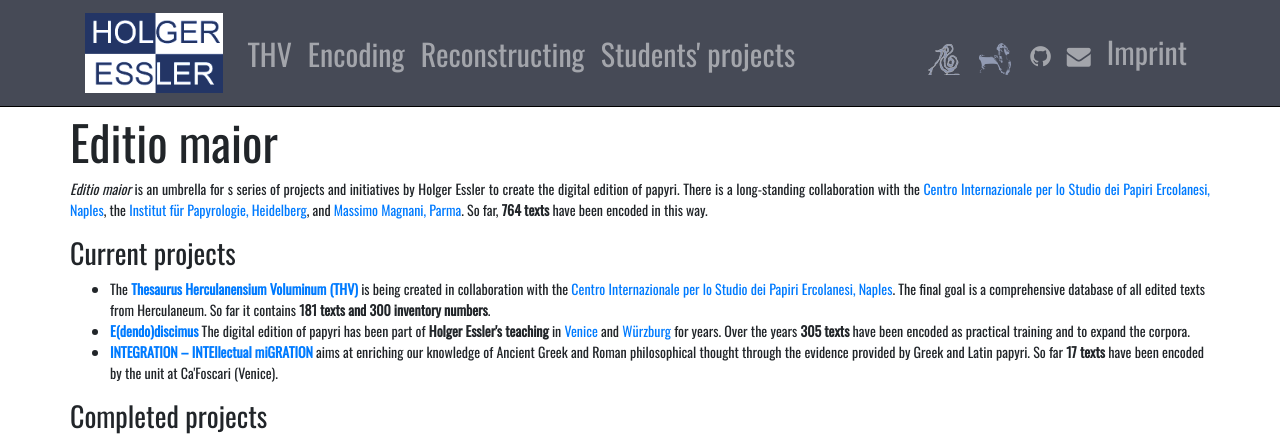
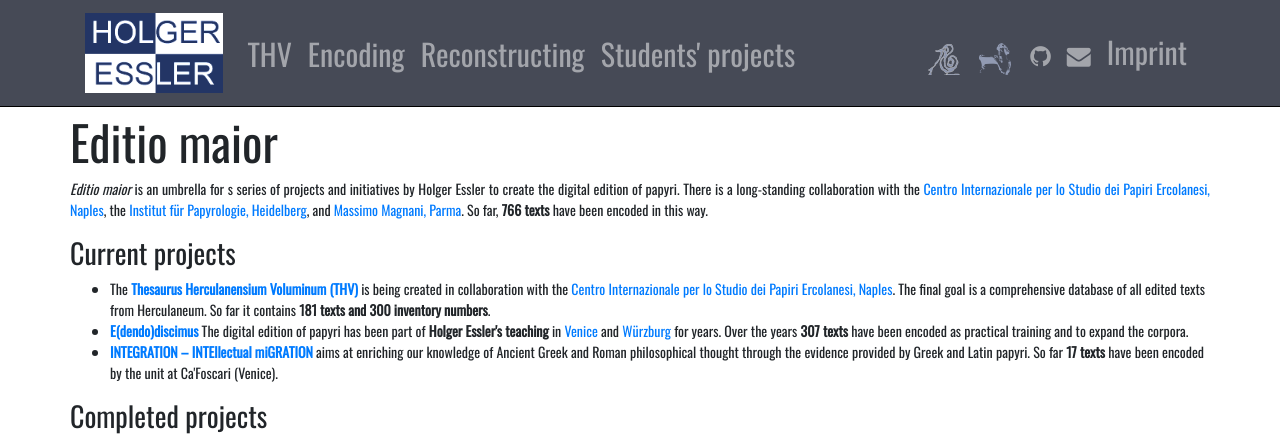
Before and after one commit to HolgerEssler/HolgerEssler.github.io, a Jekyll site: the page built from editio.html, in a window 1280 px wide and 934 px high. Shown: the top 436 px of the window. Built offline with Jekyll 4.4.1, drawn with Linux system fonts in a browser that asks for light colours; nearby versions of some CDN libraries.

```diff
--- a/ediscimus.html
+++ b/ediscimus.html
@@ -20,7 +20,7 @@
               <p>Teaching with digital editions</p></div>
             </div>
             <div class="row">
-              <p><em>Edendo discimus</em>  part of the <a href="editio.html">editio maior</a> initiative. The aim of this project is to integrate digital editions more and more into traditional teaching. This page lists the 305 text encodings of papyri produced so far in various workshops and regular papyrological courses by Holger Essler. May the overview serve as a nice reminder for the participants and as an incentive for other colleagues to become active in this direction themselves. The papyri encoded in classes taught by Federica Nicolardi are listed below. Holger Essler was responsible for the final editing of all texts.
+              <p><em>Edendo discimus</em>  part of the <a href="editio.html">editio maior</a> initiative. The aim of this project is to integrate digital editions more and more into traditional teaching. This page lists the 307 text encodings of papyri produced so far in various workshops and regular papyrological courses by Holger Essler. May the overview serve as a nice reminder for the participants and as an incentive for other colleagues to become active in this direction themselves. The papyri encoded in classes taught by Federica Nicolardi are listed below. Holger Essler was responsible for the final editing of all texts.
             </div>
             <div class="row">
               <h3>Courses taught at <a href="https://www.klassphil.uni-wuerzburg.de/startseite/">University of Würzburg</a></h3>
--- a/editio.html
+++ b/editio.html
@@ -20,7 +20,7 @@
               <div>Editio maior</div>
             </div>
             <div class="row">
-              <p><em>Editio maior</em> is an umbrella for s series of projects and initiatives by Holger Essler to create the digital edition of papyri. There is a long-standing collaboration with the <a href="https://cispe.org/">Centro Internazionale per lo Studio dei Papiri Ercolanesi, Naples</a>, the <a href="https://www.uni-heidelberg.de/fakultaeten/philosophie/zaw/papy/">Institut für Papyrologie, Heidelberg</a>, and <a href="https://www.unipr.it/ugov/person/21578">Massimo Magnani, Parma</a>. So far, <strong>764 texts</strong> have been encoded in this way.</p>
+              <p><em>Editio maior</em> is an umbrella for s series of projects and initiatives by Holger Essler to create the digital edition of papyri. There is a long-standing collaboration with the <a href="https://cispe.org/">Centro Internazionale per lo Studio dei Papiri Ercolanesi, Naples</a>, the <a href="https://www.uni-heidelberg.de/fakultaeten/philosophie/zaw/papy/">Institut für Papyrologie, Heidelberg</a>, and <a href="https://www.unipr.it/ugov/person/21578">Massimo Magnani, Parma</a>. So far, <strong>766 texts</strong> have been encoded in this way.</p>
             </div>
             <div class="row">
               <h3>Current projects</h3>
@@ -28,7 +28,7 @@
             <div class="row">
               <ul>
                 <li>The <strong><a href="/thv">Thesaurus Herculanensium Voluminum (THV)</a></strong> is being created in collaboration with the <a href="https://cispe.org/">Centro Internazionale per lo Studio dei Papiri Ercolanesi, Naples</a>. The final goal is a comprehensive database of all edited texts from Herculaneum. So far it contains <strong>181 texts and 300 inventory numbers</strong>.</li>
-                <li><strong><a href="/ediscimus">E(dendo)discimus</a></strong> The digital edition of papyri has been part of <strong>Holger Essler's teaching</strong> in <a href="www.unive.it/persone/holger.essler">Venice</a> and <a href="https://www.klassphil.uni-wuerzburg.de/startseite/">Würzburg</a> for years. Over the years <strong>305 texts</strong> have been encoded as practical training and to expand the corpora.</li>
+                <li><strong><a href="/ediscimus">E(dendo)discimus</a></strong> The digital edition of papyri has been part of <strong>Holger Essler's teaching</strong> in <a href="www.unive.it/persone/holger.essler">Venice</a> and <a href="https://www.klassphil.uni-wuerzburg.de/startseite/">Würzburg</a> for years. Over the years <strong>307 texts</strong> have been encoded as practical training and to expand the corpora.</li>
                 <li><strong><a href="/integration">INTEGRATION – INTEllectual miGRATION</a></strong> aims at enriching our knowledge of Ancient Greek and Roman philosophical thought through the evidence provided by Greek and Latin papyri. So far <strong>17 texts</strong> have been encoded by the unit at Ca'Foscari (Venice).</li>
               </ul>
             </div>
```
Also changed, not shown: other parts of ediscimus.html (+2 -0 lines).
